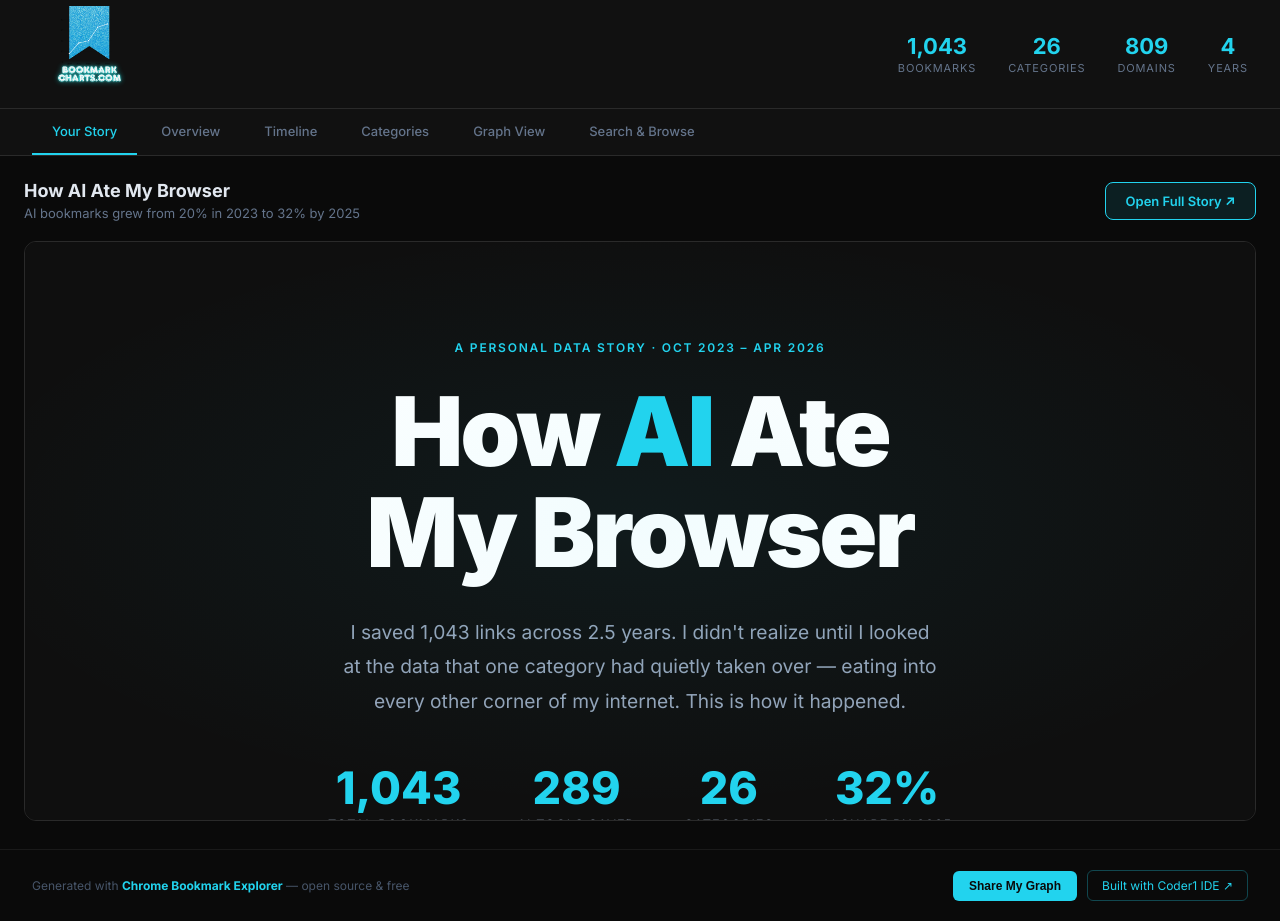
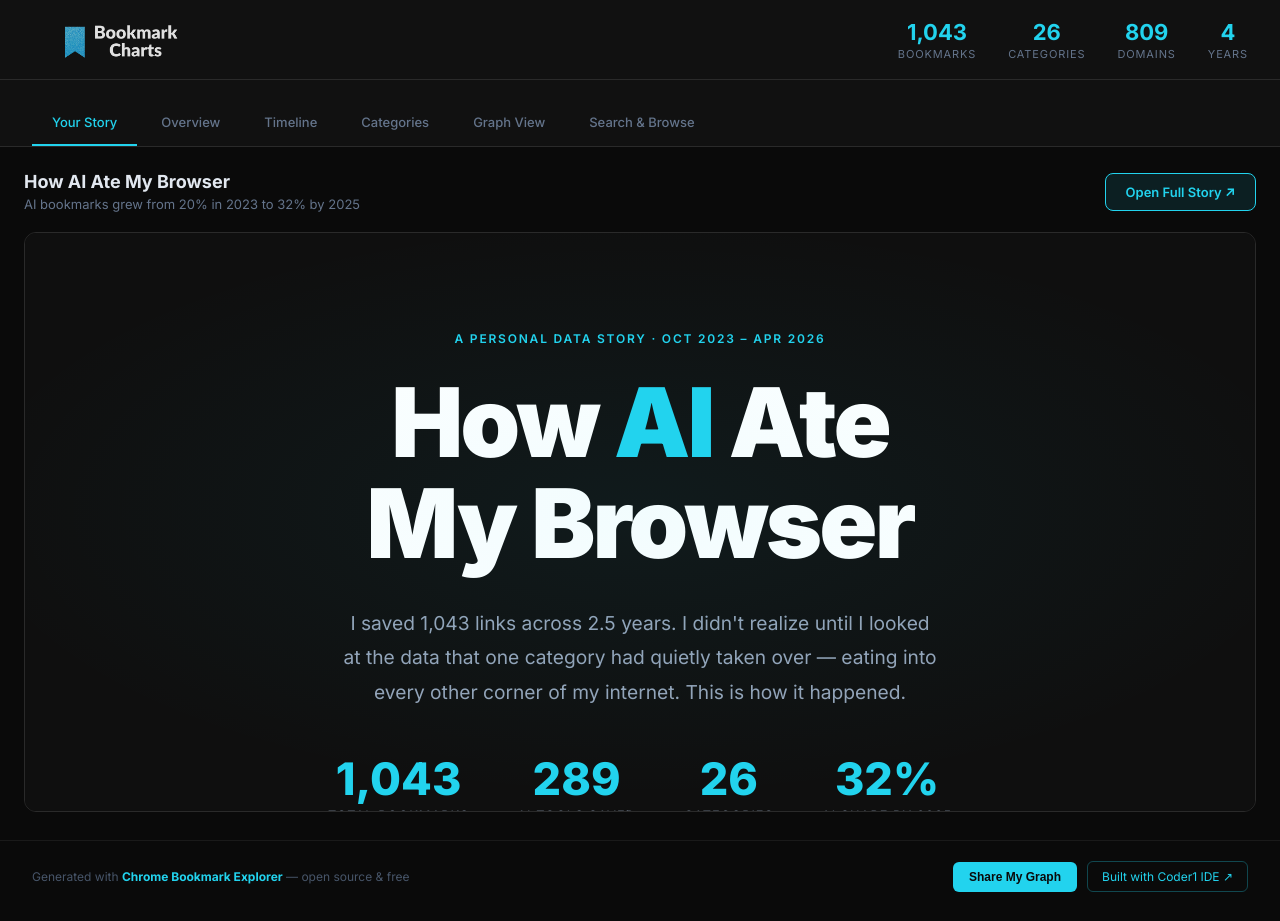
Before and after one commit to MichaelrKraft/bookmark-charts, a plain HTML site: page bookmark-explorer.html in a window 1280 px wide. Drawn offline with nearby package versions, Linux system fonts and the light colour scheme.

Commit message:
feat(branding): replace logo with BookMark Charts Logo2 and tighten header layout

```diff
--- a/bookmark-explorer.html
+++ b/bookmark-explorer.html
@@ -10,11 +10,11 @@
 *{margin:0;padding:0;box-sizing:border-box}
 :root{--bg:#0a0a0a;--bg2:#111;--bg3:#1a1a1a;--bg4:#222;--border:#2a2a2a;--text:#e2e8f0;--muted:#64748b;--accent:#22d3ee}
 body{background:var(--bg);color:var(--text);font-family:'Inter',sans-serif;min-height:100vh}
-header{background:var(--bg2);border-bottom:1px solid var(--border);padding:20px 32px;display:flex;align-items:center;justify-content:space-between;position:sticky;top:0;z-index:100;overflow:hidden}
-.logo{display:flex;align-items:center;margin-left:20px}.logo img{height:82px;width:auto;display:block;margin-top:-14px}
+header{background:var(--bg2);border-bottom:1px solid var(--border);padding:3px 32px;display:flex;align-items:center;justify-content:space-between;position:sticky;top:0;z-index:100;overflow:visible}
+.logo{display:flex;align-items:center;margin-left:20px}.logo img{height:131px;width:auto;display:block;margin:-29px 0}
 .stats-bar{display:flex;gap:32px}
 .stat{text-align:center}.stat-num{font-size:22px;font-weight:700;color:var(--accent)}.stat-label{font-size:11px;color:var(--muted);text-transform:uppercase;letter-spacing:.08em;margin-top:2px}
-.tabs{background:var(--bg2);border-bottom:1px solid var(--border);display:flex;padding:0 32px;gap:4px}
+.tabs{background:var(--bg2);border-bottom:1px solid var(--border);display:flex;padding:20px 32px 0;gap:4px}
 .tab{padding:14px 20px;font-size:13px;font-weight:500;color:var(--muted);cursor:pointer;border-bottom:2px solid transparent;transition:.2s}.tab:hover{color:var(--text)}.tab.active{color:var(--accent);border-bottom-color:var(--accent)}
 .panel{display:none;padding:32px}.panel.active{display:block}
 .search-wrap{position:relative;max-width:600px;margin-bottom:24px}
@@ -62,7 +62,7 @@ footer .actions{display:flex;gap:10px;align-items:center}
 </head>
 <body>
 <header>
-  <div class="logo"><img src="bmcharts-logo.png" alt="Bookmark Charts"></div>
+  <div class="logo"><img src="BookMark Charts Logo2.png" alt="Bookmark Charts"></div>
   <div class="stats-bar">
     <div class="stat"><div class="stat-num" id="s-total">0</div><div class="stat-label">Bookmarks</div></div>
     <div class="stat"><div class="stat-num" id="s-cats">0</div><div class="stat-label">Categories</div></div>
```
Also changed, not shown: BookMark Charts Logo2.png (added).
